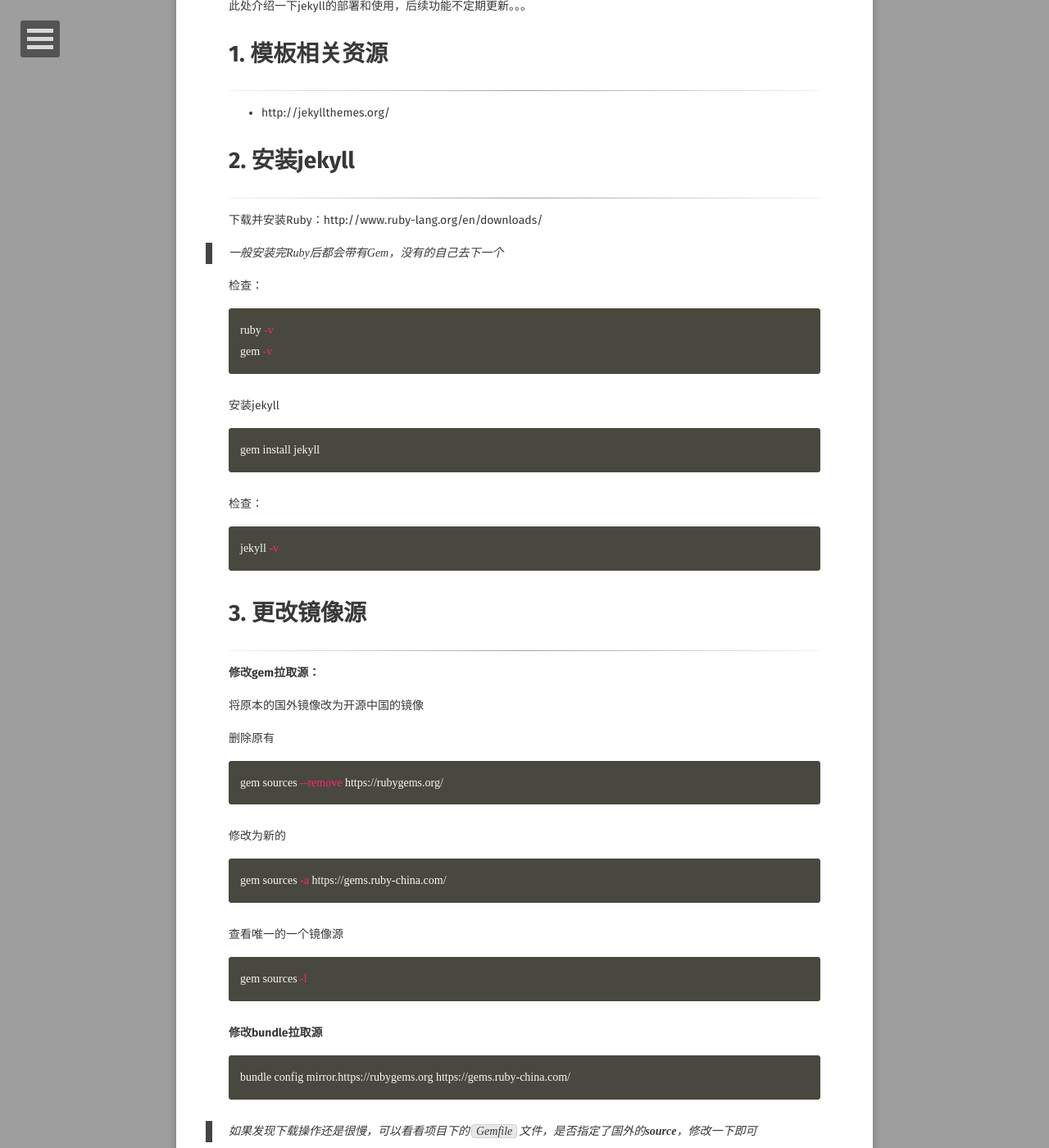
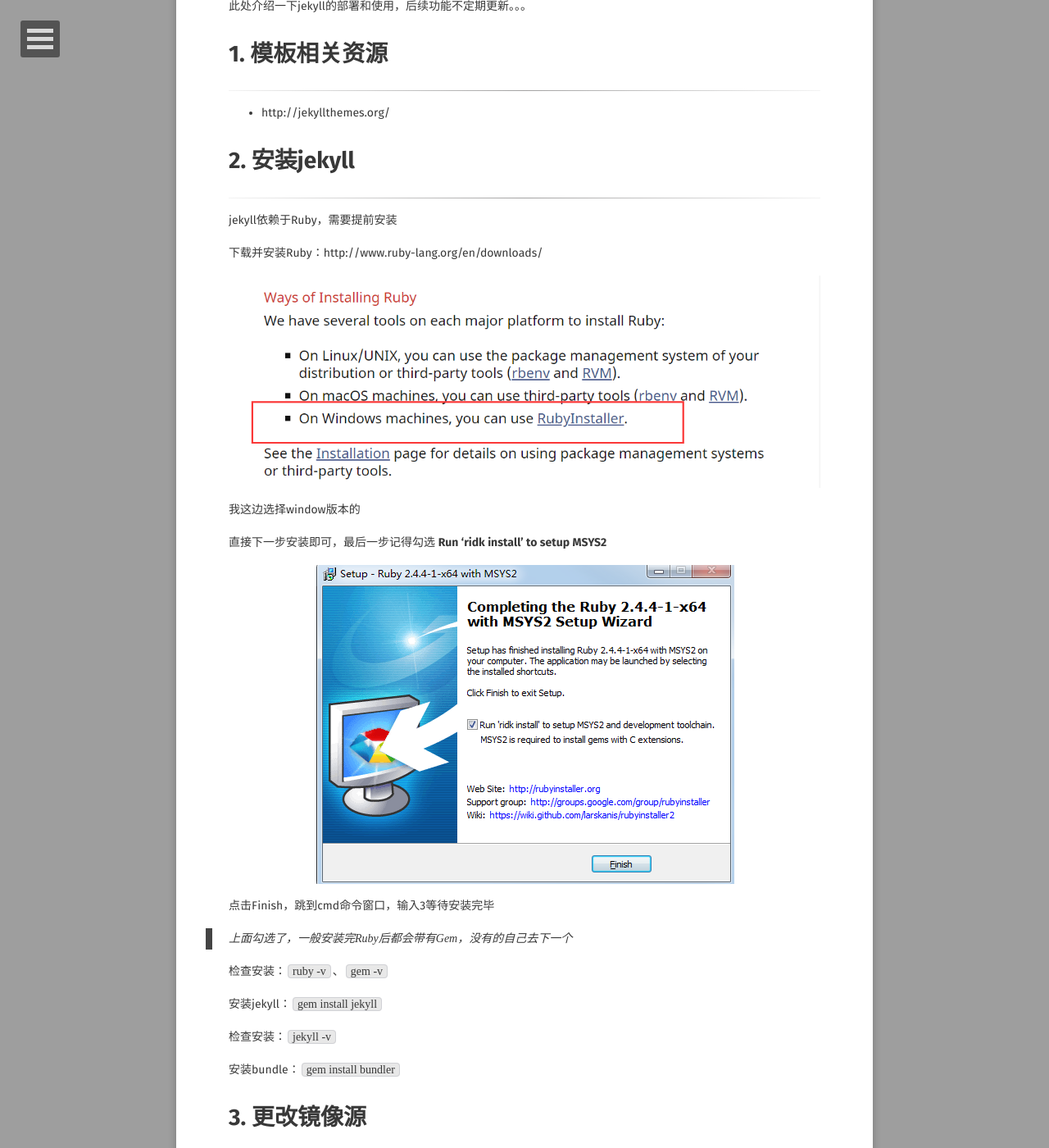
Before and after one commit to hyfsy/hyfsy.github.io, a Jekyll site: the page built from _posts/2020-09-08-hello-jekyll.md, in a window 1280 px wide and 1400 px high, scrolled down 441 px. Shown: the whole window at 82% size. Built offline with Jekyll 4.4.1, drawn with Linux system fonts in a browser that asks for light colours; some web fonts are replaced; some of the changed text lies outside the part shown.

Commit message:
添加第二个博客

````diff
--- a/_posts/2020-09-08-hello-jekyll.md
+++ b/_posts/2020-09-08-hello-jekyll.md
@@ -2,8 +2,8 @@
 layout: post
 title: "静态站点生成器 - jekyll"
 date: 2020-09-09
-excerpt: "jekyll theme problem"
-tags: [sample post, readability, test]
+excerpt: "简易入门"
+tags: [github, jekyll, html]
 comments: false
 ---
 
@@ -31,33 +31,40 @@ Jekyll 是一个简单免费的生成静态网页的工具，不需要数据库
 
 ---
 
+jekyll依赖于Ruby，需要提前安装
 
 下载并安装Ruby：http://www.ruby-lang.org/en/downloads/
 
-> 一般安装完Ruby后都会带有Gem，没有的自己去下一个
+![download RubyInstaller](../pic/2020/09/09/001.png)
 
-
-检查：
-
-```shell
-ruby -v
-gem -v
-```
+我这边选择window版本的
 
 
 
-安装jekyll
+直接下一步安装即可，最后一步记得勾选 **Run 'ridk install' to setup MSYS2**
 
-```shell
-gem install jekyll
-```
-
-检查：
-```shell
-jekyll -v
-```
+![install ruby](../pic/2020/09/09/002.png)
 
 
+
+点击Finish，跳到cmd命令窗口，输入3等待安装完毕
+
+
+
+> 上面勾选了，一般安装完Ruby后都会带有Gem，没有的自己去下一个
+
+
+检查安装：`ruby -v`、`gem -v`
+
+
+
+安装jekyll：`gem install jekyll`
+
+检查安装：`jekyll -v`
+
+
+
+安装bundle：`gem install bundler`
 
 
 
@@ -67,7 +74,7 @@ jekyll -v
 
 **修改gem拉取源：**
 
-将原本的国外镜像改为开源中国的镜像
+将原本的国外镜像改为开源中国的镜像（淘宝的镜像已经没用了）
 
 
 
@@ -123,7 +130,7 @@ bundle init
 jekyll s
 ```
 
-正常的访问地址：http://localhost:4000
+正常的访问地址：http://localhost:4000（具体可以看cmd输出的提示）
 
 
 
@@ -158,4 +165,12 @@ gem install 依赖包名称
 
 
 
+展示下GitHub下感人的网速
+
+![slow outer internet](../pic/2020/09/09/010.png)
+
+
+
 > kramdown + 自定义样式 功能少又丑。。。
+>
+> 有时间的重新弄弄
````
Also changed, not shown: _posts/2020-09-09-github-pages.md (added, +192 -0 lines), README.md, pic/2020/09/09/001.png (added), pic/2020/09/09/002.png (added), pic/2020/09/09/003.png (added), pic/2020/09/09/004.png (added), pic/2020/09/09/005.png (added), pic/2020/09/09/006.png (added), pic/2020/09/09/007.png (added), pic/2020/09/09/008.png (added), pic/2020/09/09/009.png (added), pic/2020/09/09/010.png (added).
